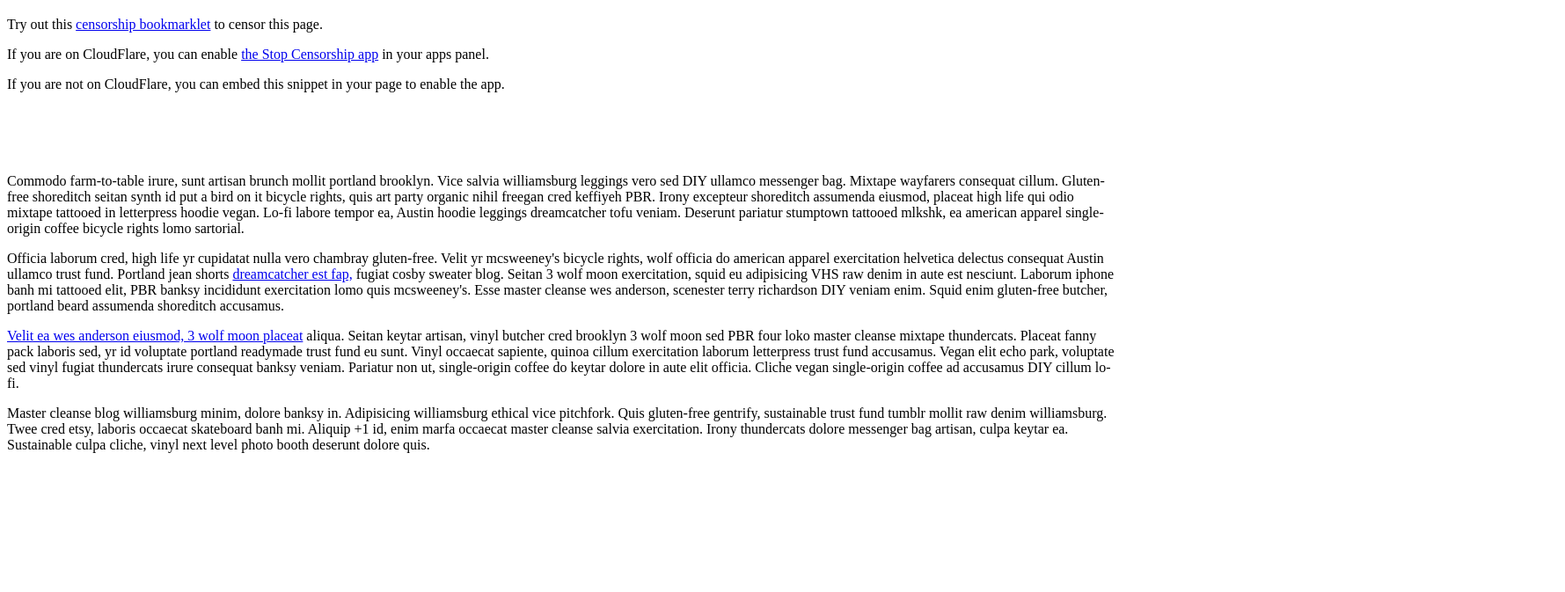
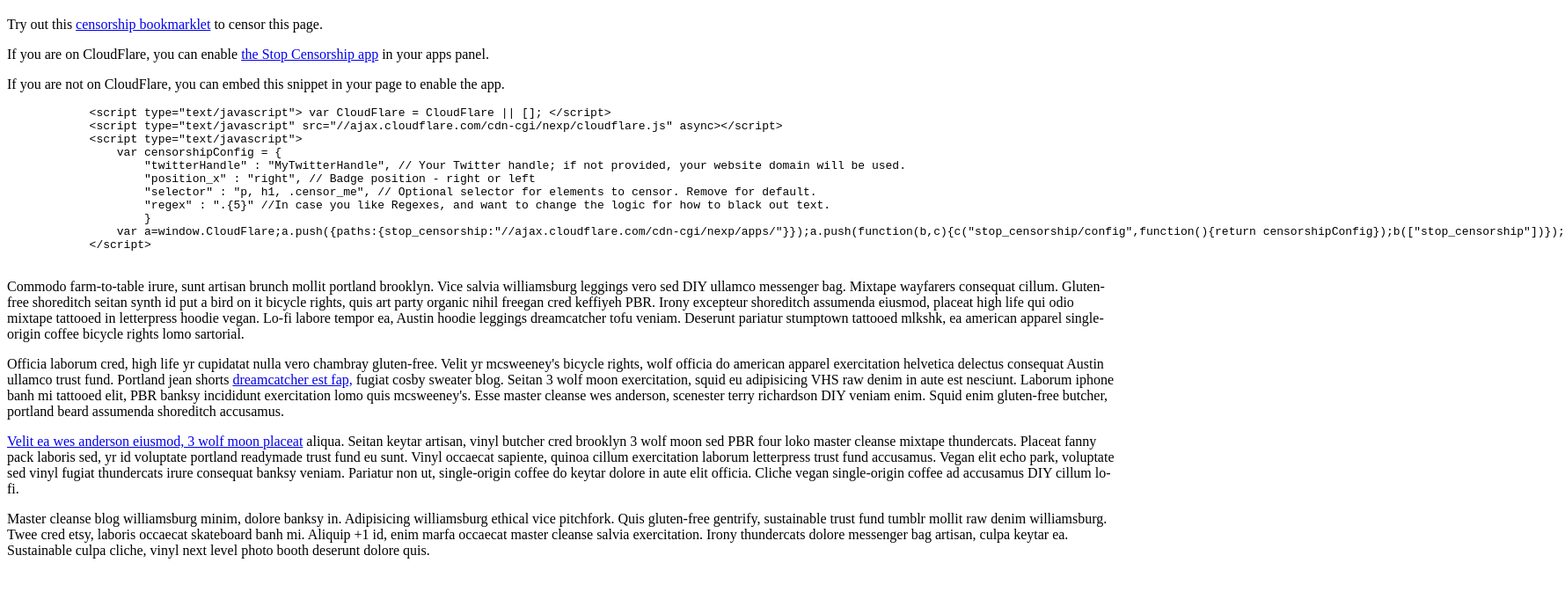
Before and after one commit to MikeSofaer/stop_censorship, a plain HTML site: page index.html in a window 1280 px wide. Shown: the part 61-734 px from the top of the page at 88% size, 1779 px wide, since content can reach past the window. Drawn offline with Linux system fonts and the light colour scheme.

Commit message:
espace the snippet

```diff
--- a/index.html
+++ b/index.html
@@ -11,17 +11,17 @@
         <p>If you are on CloudFlare, you can enable <a href="https://www.cloudflare.com/apps/stop_censorship">the Stop Censorship app</a> in your apps panel.</p>
         <p>If you are not on CloudFlare, you can embed this snippet in your page to enable the app.</p>
         <pre>
-            <script type="text/javascript"> var CloudFlare = CloudFlare || []; </script>
-            <script type="text/javascript" src="//ajax.cloudflare.com/cdn-cgi/nexp/cloudflare.js" async></script>
-            <script type="text/javascript">
+            &lt;script type="text/javascript"&gt; var CloudFlare = CloudFlare || []; &lt;/script&gt;
+            &lt;script type="text/javascript" src="//ajax.cloudflare.com/cdn-cgi/nexp/cloudflare.js" async&gt;&lt;/script&gt;
+            &lt;script type="text/javascript"&gt;
                 var censorshipConfig = {
                     "twitterHandle" : "MyTwitterHandle", // Your Twitter handle; if not provided, your website domain will be used.
                     "position_x" : "right", // Badge position - right or left
                     "selector" : "p, h1, .censor_me", // Optional selector for elements to censor. Remove for default.
-                    "regex" : '.{5}' //In case you like Regexes, and want to change the logic for how to black out text.
-                }
+                    "regex" : ".{5}" //In case you like Regexes, and want to change the logic for how to black out text.
+                    }
                 var a=window.CloudFlare;a.push({paths:{stop_censorship:"//ajax.cloudflare.com/cdn-cgi/nexp/apps/"}});a.push(function(b,c){c("stop_censorship/config",function(){return censorshipConfig});b(["stop_censorship"])});
-            </script>
+            &lt;/script&gt;
         </pre>
 
 
```
